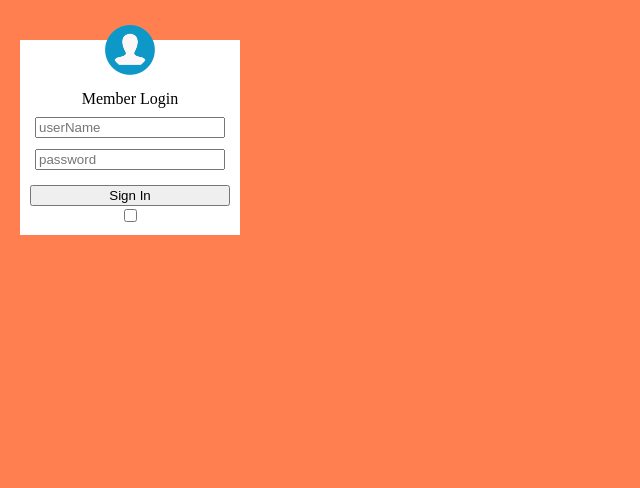
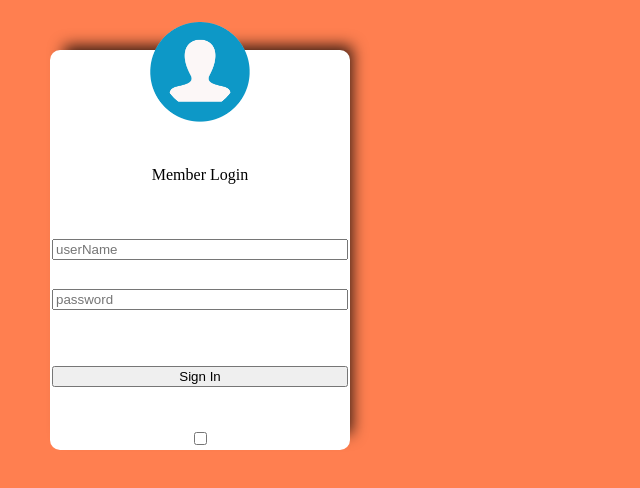
Before and after one commit to ecl5pse/cascading, a plain HTML site: page index.html in a window 1280 px wide. Shown: the whole page, without its empty margins (0-640 px from the left). Drawn offline with Linux system fonts and the light colour scheme.

Commit message:
update old

```diff
--- a/css/style.css
+++ b/css/style.css
@@ -3,44 +3,52 @@ body{
 }
 
 .container{
-    position: fixed;
-          max-width: 300px;
+    display: flex;
+    height: 400px;
+    width: 300px;
+    box-sizing: border-box;
+    flex-direction: column;
+    justify-content: space-between;
+    background-color: white;
+    margin-left: 50px;
+    margin-top: 50px;
+    padding: 2px;
+    text-align: center;
+    box-shadow: 8px -10px 15px -6px rgba(0,0,0,0.82);
+    border-radius: 10px;
 
-        text-align: center;
-        background-color: white;
-        margin-top: 40px;
-        margin-left: 20px;
 
-        padding: 10px;
 }
 
 .profileImage{
-    margin-top: -25px;
-    width: 200px;
-    box-sizing: border-box;
-    display: flex;
-    justify-content: center;
+    margin-top: -30px;
+    text-align: center;
+    align-content: center;
     overflow: hidden;
+    border-radius: 100%;
 }
 
 .profileImage img{
 
-    width: 50px;
+    width: 100px;
 
 }
 
 .input{
-    padding: 5px;
-    height: 100px;
     display: flex;
     flex-direction: column;
-    justify-content: space-evenly;
+    justify-content: space-around;
+    text-align: center;
+    height: 100px;
+    box-sizing: border-box;
+    border: 10px;
+
 
 }
 
 .bottom {
 
-    width: 100%;
+
 }
 
 
--- a/index.html
+++ b/index.html
@@ -14,11 +14,10 @@
         <img src="./img/no-avatar.png" alt="user image">
       </div>
 
-
+        <h2>Member Login</h2>
         <div class="input">
-            <h2>Member Login</h2>
-            <input id="userName"    type="text" name="userName" placeholder="userName" required>
-            <input  id="password" type="password" name="userPassword" placeholder="password" required>
+            <input    type="text" name="userName" placeholder="userName" required>
+            <input type="password" name="userPassword" placeholder="password" required>
         </div>
 
 
@@ -31,10 +30,7 @@
 </div>
 </form>
 
-<div>
 
-
-    </div>
 
 </body>
 </html>
```
